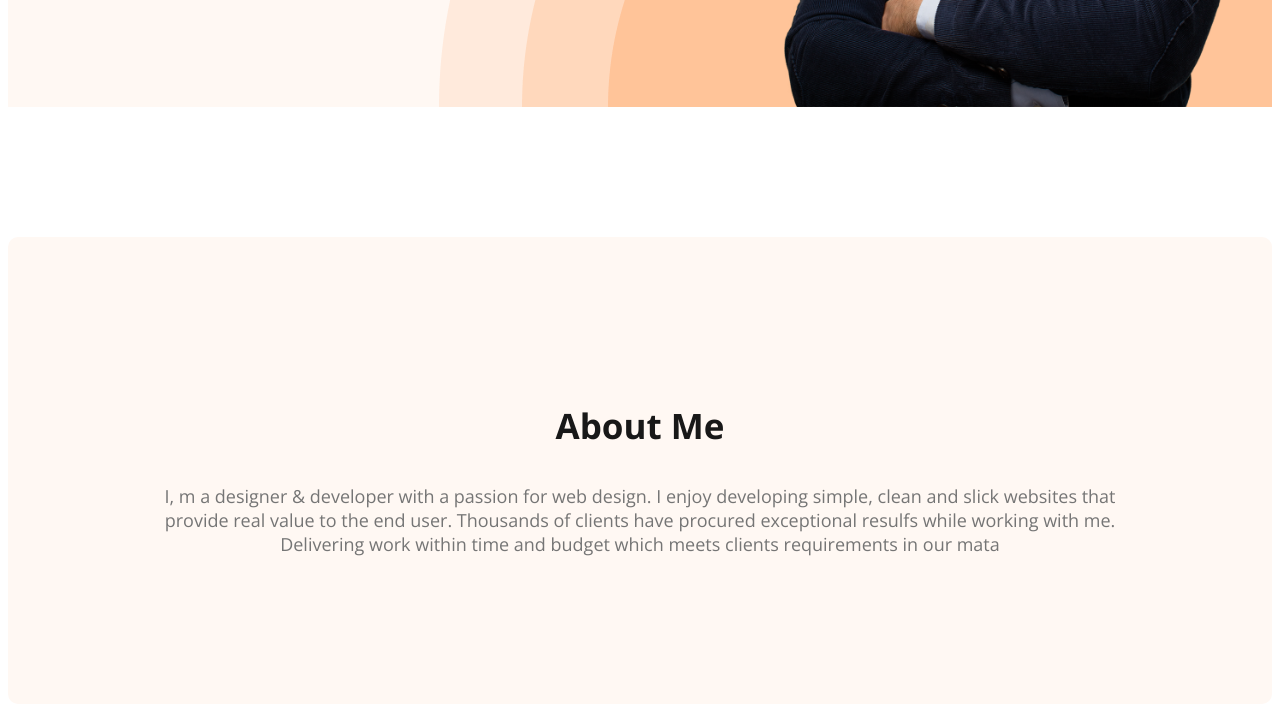
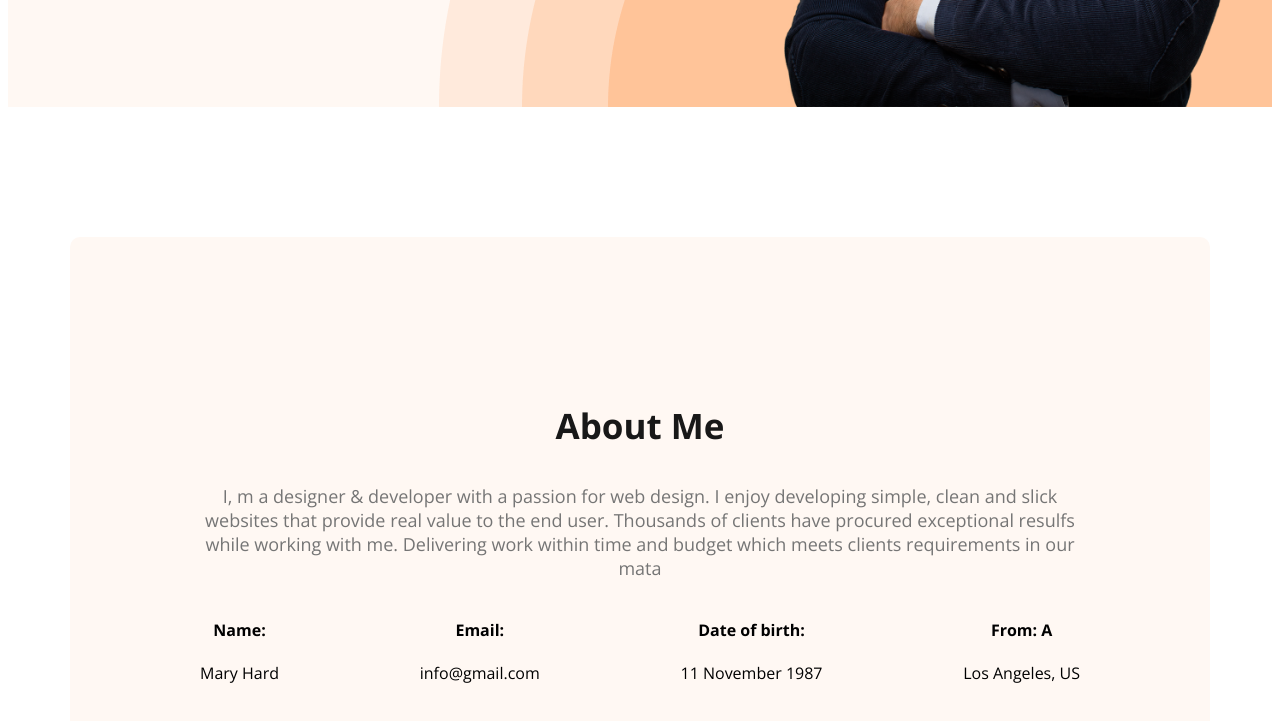
Before and after one commit to Captainboggey/web-developer-protfolio, a plain HTML site: page index.html in a window 1280 px wide. Shown: the part 661-1382 px from the top of the page. Drawn offline with nearby package versions, Linux system fonts and the light colour scheme.

Commit message:
adding about

```diff
--- a/index.html
+++ b/index.html
@@ -44,6 +44,25 @@
         <section class="about">
             <h3 class="section-title">About Me</h3>
             <p class="section-description">I, m a designer & developer with a passion for web design. I enjoy developing simple, clean and slick websites that provide real value to the end user. Thousands of clients have procured exceptional resulfs while working with me. Delivering work within time and budget which meets clients requirements in our mata</p>
+            <div class="about-info-container">
+                <div class="about-info">
+                    <h4 class="info-title">Name: </h4>
+                    <p class="info-description">Mary Hard</p>
+                </div>
+                <div class="about-info">
+                    <h4 class="info-title">Email: </h4>
+                    <p class="info-description">info@gmail.com</p>
+                </div>
+                <div class="about-info">
+                    <h4 class="info-title">Date of birth:</h4>
+                    <p class="info-description"> 11 November 1987</p>
+                </div>
+                <div class="about-info">
+                    <h4 class="info-title">From: A</h4>
+                    <p class="info-description">Los Angeles, US</p>
+                </div>
+
+            </div>
 
         </section>
 
--- a/styles/style.css
+++ b/styles/style.css
@@ -95,6 +95,10 @@ nav a{
 }
 
 /* main section starts */
+main{
+    max-width: 1140px;
+    margin: 0 auto;
+}
 
 /* about section starts */
 
@@ -103,6 +107,15 @@ nav a{
     background-color: rgb(255, 248, 243);
     border-radius: 10px;
     margin: 130px 0px;
+}
+
+.about-info-container{
+    display: flex;
+    justify-content: space-between;
+}
+
+.about-info{
+    text-align: center;
 }
 .section-title{
     color: rgb(24, 24, 24);
```
